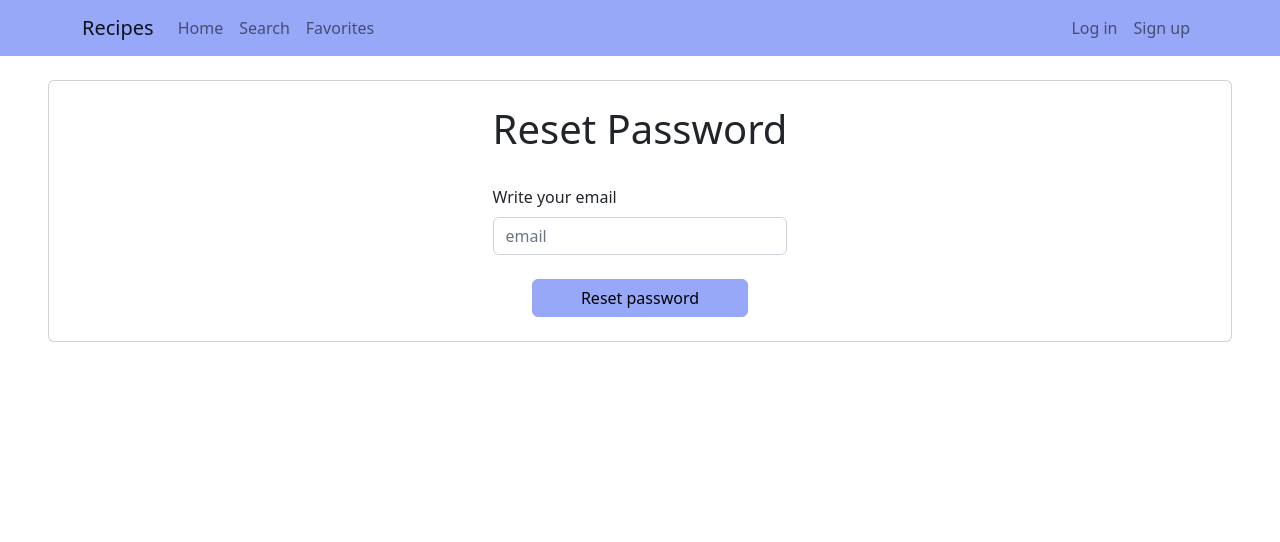
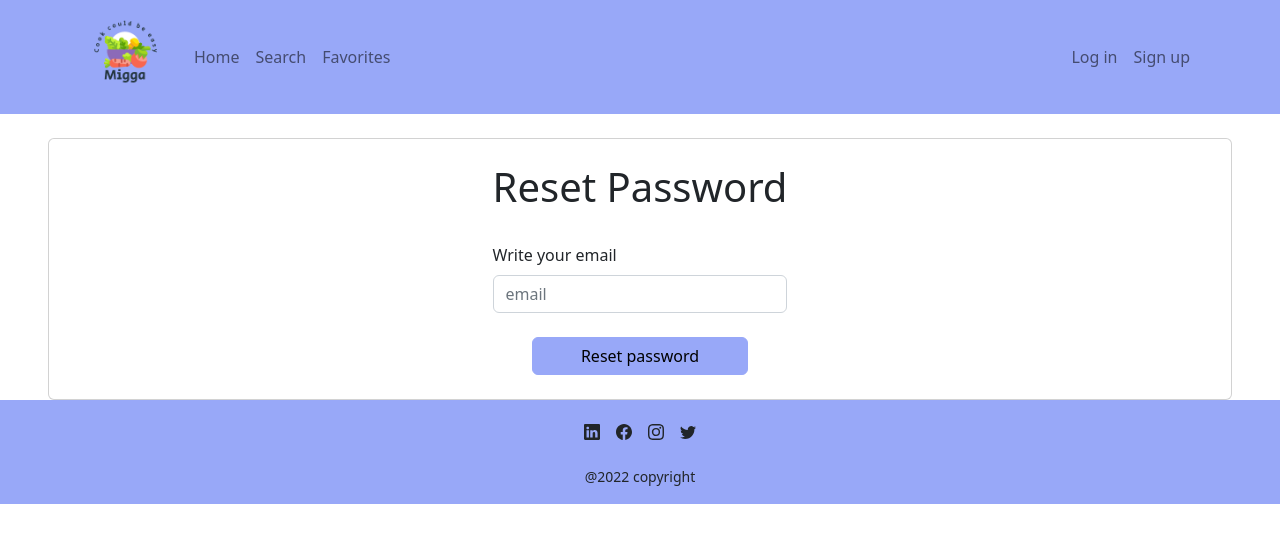
Before and after one commit to mariago6/finalproject, a React (Create React App) app: page /reset in a window 1280 px wide. Shown: the top 542 px of the page. Built offline with nearby package versions, Linux system fonts and the light colour scheme; no server answers.

Commit message:
footer and improve navbar with logo

```diff
--- a/src/application/routes.js
+++ b/src/application/routes.js
@@ -9,6 +9,7 @@ import Reset from '../pages/Reset';
 import Favorites from '../pages/Favorites';
 import { ToastContainer } from "react-toastify";
 import 'react-toastify/dist/ReactToastify.css';
+import Footer from '../components/layout/Footer';
 
 
 const AllRoutes = () => {
@@ -26,6 +27,7 @@ const AllRoutes = () => {
         <Route path='/reset' element={<Reset />} />
         <Route path="*" element={<div>404</div> } />
       </Routes>
+      <Footer />
     </BrowserRouter>
   )
 }
--- a/src/components/home/Carousel.js
+++ b/src/components/home/Carousel.js
@@ -6,7 +6,6 @@ import '../../custom.scss';
 function CarouselHome({index, handleSelect}) {
 
   return (
-
       <Carousel activeIndex={index} onSelect={handleSelect}>
         <Carousel.Item>
           <img
@@ -14,6 +13,11 @@ function CarouselHome({index, handleSelect}) {
             src="./images/salad.jpg"
             alt="First slide"
           />
+          <Carousel.Caption>
+            <h1 className='mb-4'>Choose the ingredients</h1>
+            <hr />
+            <h5>Cook with the ingredients you have in your kitchen</h5>
+          </Carousel.Caption>
         </Carousel.Item>
         <Carousel.Item>
           <img
@@ -21,6 +25,11 @@ function CarouselHome({index, handleSelect}) {
             src="./images/pasta.jpg"
             alt="Second slide"
           />
+          <Carousel.Caption>
+            <h1 className='mb-4'>Are you vegetarian/vegan?</h1>
+            <hr />
+            <h5>A lot of recipies without meat!</h5>
+          </Carousel.Caption>
         </Carousel.Item>
         <Carousel.Item>
           <img
@@ -28,6 +37,11 @@ function CarouselHome({index, handleSelect}) {
             src="./images/chilly.jpg"
             alt="Third slide"
           />
+          <Carousel.Caption>
+            <h1 className='mb-4'>Do you have a intolerance?</h1>
+            <hr />
+            <h5>Find the perfect recipies to feel good every dish</h5>
+          </Carousel.Caption>
         </Carousel.Item>
       </Carousel>
 
--- /dev/null
+++ b/src/components/layout/Footer.js
@@ -0,0 +1,57 @@
+import React from 'react';
+import Container from 'react-bootstrap/Container';
+import Nav from 'react-bootstrap/Nav';
+import Navbar from 'react-bootstrap/Navbar';
+import {BsLinkedin, BsFacebook, BsInstagram, BsTwitter} from 'react-icons/bs';
+
+function Footer() {
+  return(
+    <div className='footer bg-primary text-center'>
+      <div className='container'>
+        <div className='row'>
+          <div className='col-12'>
+            <a href='https://www.linkedin.com/in/mariagonzalezcarreno/' className='text-dark'><BsLinkedin className='mx-2 my-4' /></a>
+            <BsFacebook className='m-2 my-4'/>
+            <BsInstagram className='m-2 my-4'/>
+            <BsTwitter className='m-2 my-4'/>
+          </div>
+        </div>
+        <div className='row'>
+          <div className='col-12'>
+            <p><small>@2022 copyright</small></p>
+          </div>
+        </div>
+      </div>
+    </div>
+    // <div>
+    //   <Navbar collapseOnSelect expand="lg" bg="primary" variant="light">
+    //   {/* {isLoading && <Loader />} */}
+    //     <Container>
+    //       {/* <Navbar.Brand href="/">Recipes</Navbar.Brand> */}
+    //       <Navbar.Toggle  />
+    //       <Navbar.Collapse id="responsive-navbar-nav" >
+    //         <Nav className="m-auto justify-content-center col-5" >
+    //           <BsLinkedin className='m-2'/>
+    //           <BsFacebook className='m-2'/>
+    //           <BsInstagram className='m-2'/>
+    //           <BsTwitter className='m-2'/>
+    //         </Nav>
+    //       </Navbar.Collapse>
+    //     </Container>
+    //   </Navbar>
+    //   <Navbar collapseOnSelect expand="lg" bg="primary" variant="light">
+    //   {/* {isLoading && <Loader />} */}
+    //     <Container>
+    //       {/* <Navbar.Toggle aria-controls="responsive-navbar-nav" /> */}
+    //       <Navbar.Collapse id="responsive-navbar-nav" >
+    //         <Nav className="m-auto justify-content-center" >
+    //           <p className='col-5 text-center'>kdfgldfgdlgmdlk mgjkdlfmglkdfm gklfdkgldfglfd lgkjfgkdj flkgfdl gmflgdmflklkg lgmldgmdfgmd klbvbc vbf hfgh fgh ghgjg hg bnbnv vbnvnv bnvbn vbn bnbn bnbf dhbm lvll</p>
+    //         </Nav>
+    //       </Navbar.Collapse>
+    //     </Container>
+    //   </Navbar>
+    // </div>
+  )
+}
+
+export default Footer;
--- a/src/components/layout/Navbar.js
+++ b/src/components/layout/Navbar.js
@@ -54,7 +54,7 @@ const NavbarHeader = () => {
     <Navbar collapseOnSelect expand="lg" bg="primary" variant="light">
       {isLoading && <Loader />}
       <Container>
-        <Navbar.Brand href="/">Recipes</Navbar.Brand>
+        <Navbar.Brand href="/"><img alt='logo' src='./images/logo.png' className='logoImage'/></Navbar.Brand>
         <Navbar.Toggle aria-controls="responsive-navbar-nav" />
         <Navbar.Collapse id="responsive-navbar-nav">
           <Nav className="me-auto">
--- a/src/custom.scss
+++ b/src/custom.scss
@@ -6,5 +6,16 @@ $primary: #98A8F8;
   height: 500px;
 }
 
+.logoImage {
+  object-fit: cover;
+  display: block;
+  //top: 50%;
+  width: 100%;
+  max-width: 203px;
+  height: 100%;
+  max-height: 88px;
+  box-sizing: border-box;
+  background-size: contain;
+}
 
 @import '~bootstrap/scss/bootstrap.scss';
```
Also changed, not shown: src/components/home/carousel.module.scss (added, +114 -0 lines), public/images/logo.png (added).
